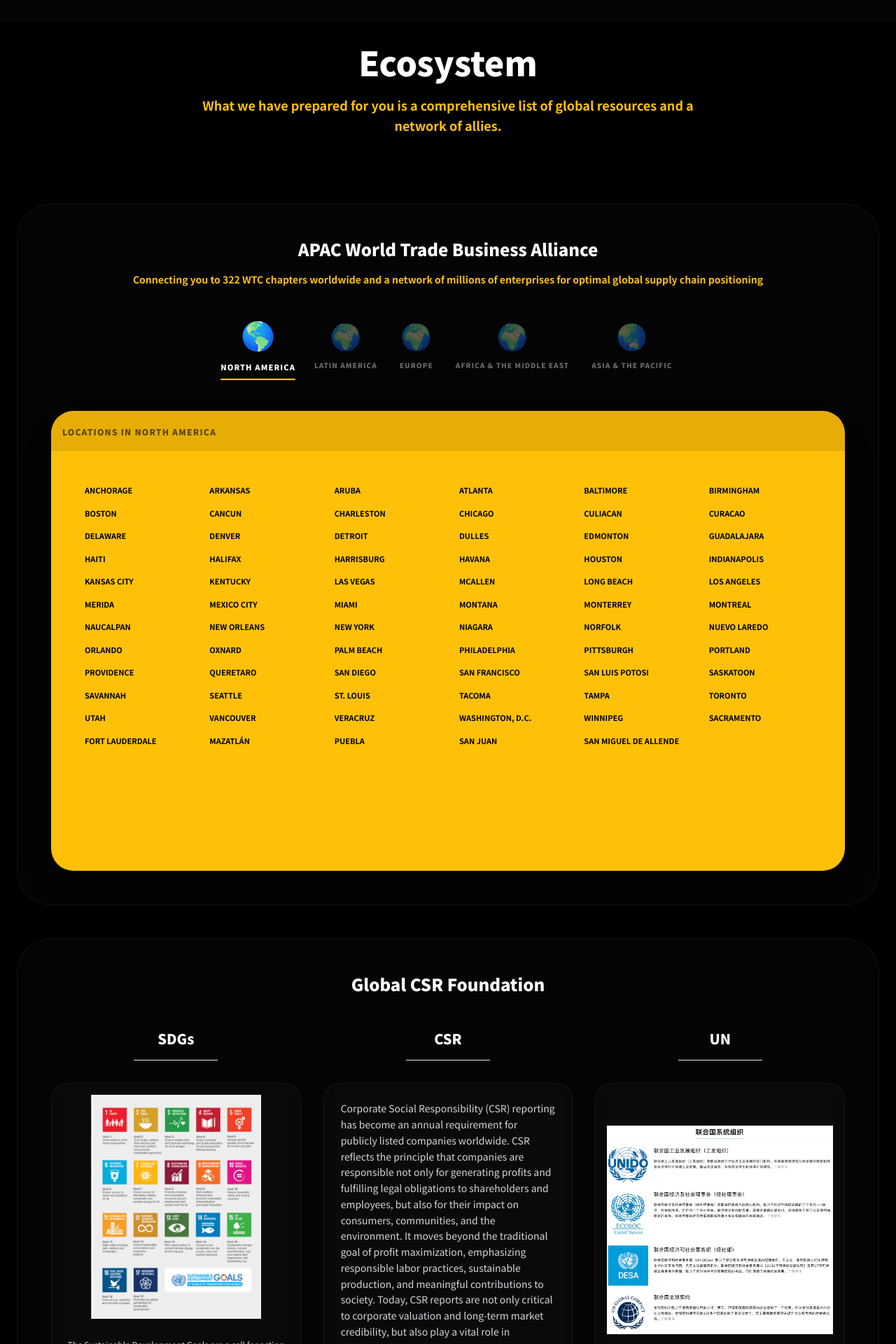
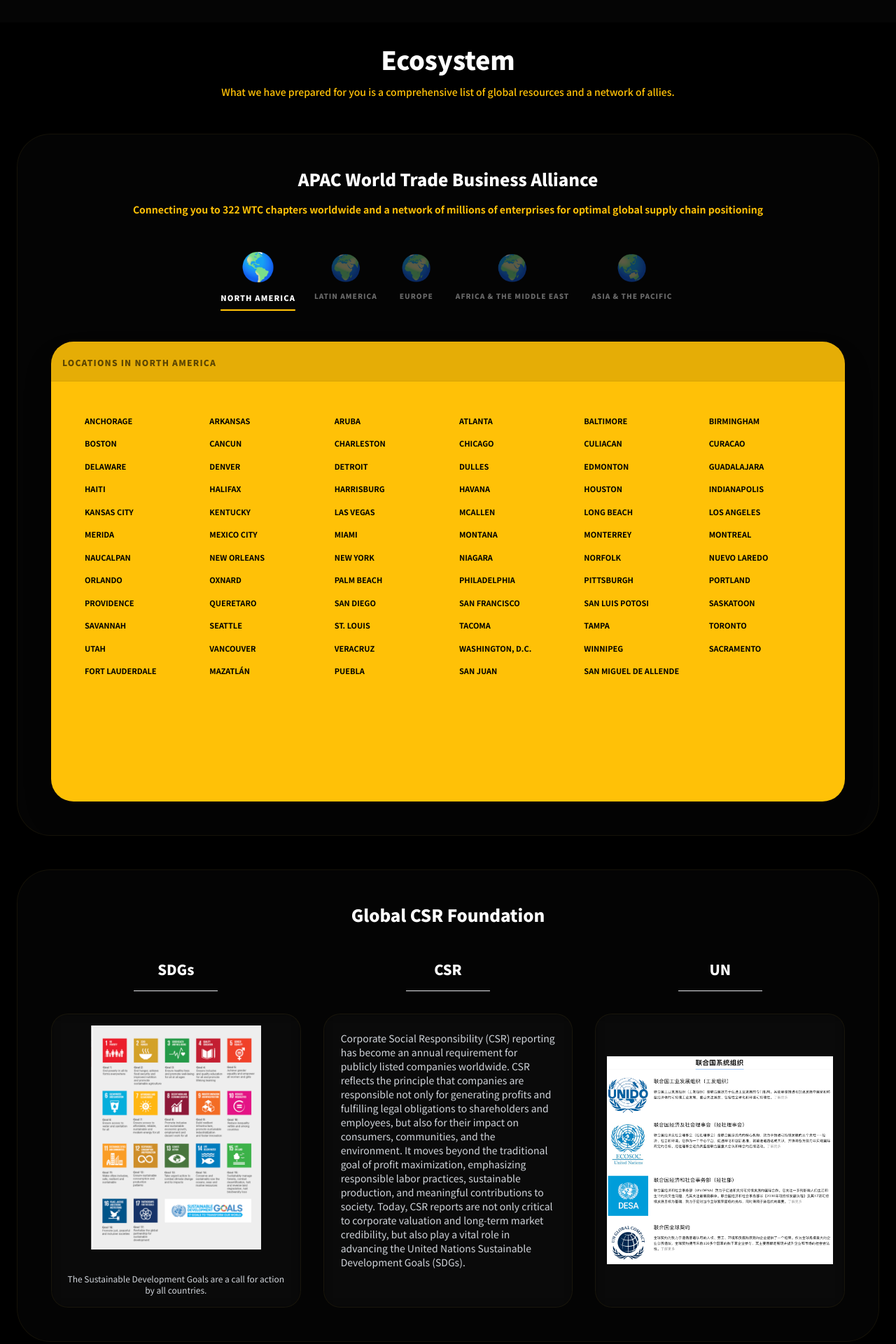
Before and after one commit to Harrison5668/Eventwebsite, a React (Vite) app: page / in a window 1280 px wide. Shown: the part 3480-5400 px from the top of the page at 70% size. Built offline with nearby package versions, Linux system fonts and the light colour scheme.

Commit message:
Refactor Ecosystem component for improved layout and styling
- Adjusted text sizes and margins for better readability and visual hierarchy.
- Updated card dimensions and spacing to enhance overall presentation.
- Simplified styles for a cleaner and more cohesive design.

```diff
--- a/components/Ecosystem.tsx
+++ b/components/Ecosystem.tsx
@@ -158,9 +158,9 @@
     <section id="ecosystem" className="py-8 px-6 bg-black">
       <div className="max-w-7xl mx-auto">
         {/* Core Title Section - Gold style for Chinese text */}
-        <div className="text-center mb-24">
-          <h2 className="text-4xl md:text-5xl font-black mb-6">{t.title}</h2>
-          <p className="text-gold font-bold text-lg max-w-3xl mx-auto leading-relaxed">
+        <div className="text-center mb-12">
+          <h2 className="text-4xl font-black mb-4">{t.title}</h2>
+          <p className="text-gold text-sm font-medium max-w-3xl mx-auto leading-relaxed">
             {t.copy}
           </p>
         </div>
@@ -229,20 +229,20 @@
               </div>
 
               {/* SDGs, CSR, UN Cards - Unified height */}
-              <div className="grid md:grid-cols-3 gap-8">
+              <div className="grid grid-cols-3 md:grid-cols-3 gap-3 md:gap-8">
             {/* SDGs Card */}
             <div className="flex flex-col">
-              <h4 className="text-center text-xl font-black mb-8 border-b border-gold/30 pb-4 inline-block mx-auto min-w-[120px]">SDGs</h4>
-              <div className="glass-card rounded-3xl overflow-hidden relative group flex flex-col h-[420px]">
-                <div className="p-4 flex-shrink-0">
+              <h4 className="text-center text-sm md:text-xl font-black mb-4 md:mb-8 border-b border-gold/30 pb-2 md:pb-4 inline-block mx-auto min-w-[60px] md:min-w-[120px]">SDGs</h4>
+              <div className="glass-card rounded-2xl md:rounded-3xl overflow-hidden relative group flex flex-col h-[280px] md:h-[420px]">
+                <div className="p-2 md:p-4 flex-shrink-0">
                   <img
                     src="/images/SDGS.png"
                     alt="SDGs"
-                    className="w-full h-auto max-h-[320px] object-contain mx-auto"
+                    className="w-full h-auto max-h-[200px] md:max-h-[320px] object-contain mx-auto"
                   />
                 </div>
-                <div className="px-4 pb-4 text-center mt-auto">
-                  <p className="text-gray-300 text-xs leading-relaxed">
+                <div className="px-2 md:px-4 pb-2 md:pb-4 text-center mt-auto">
+                  <p className="text-gray-300 text-[8px] md:text-xs leading-relaxed">
                     {t.sdgsContent}
                   </p>
                 </div>
@@ -251,9 +251,9 @@
 
             {/* CSR Card */}
             <div className="flex flex-col">
-              <h4 className="text-center text-xl font-black mb-8 border-b border-gold/30 pb-4 inline-block mx-auto min-w-[120px]">CSR</h4>
-              <div className="glass-card rounded-3xl overflow-hidden relative group flex flex-col h-[420px] p-6">
-                <p className={`text-gray-300 overflow-y-auto ${lang === 'zh' ? 'text-base leading-loose' : 'text-sm leading-relaxed'}`}>
+              <h4 className="text-center text-sm md:text-xl font-black mb-4 md:mb-8 border-b border-gold/30 pb-2 md:pb-4 inline-block mx-auto min-w-[60px] md:min-w-[120px]">CSR</h4>
+              <div className="glass-card rounded-2xl md:rounded-3xl overflow-hidden relative group flex flex-col h-[280px] md:h-[420px] p-3 md:p-6">
+                <p className={`text-gray-300 overflow-y-auto ${lang === 'zh' ? 'text-[10px] md:text-base leading-relaxed md:leading-loose' : 'text-[9px] md:text-sm leading-relaxed'}`}>
                   {t.csrContent}
                 </p>
               </div>
@@ -261,13 +261,13 @@
 
             {/* UN Card */}
             <div className="flex flex-col">
-              <h4 className="text-center text-xl font-black mb-8 border-b border-gold/30 pb-4 inline-block mx-auto min-w-[120px]">UN</h4>
-              <div className="glass-card rounded-3xl overflow-hidden relative group flex flex-col h-[420px]">
-                <div className="p-4 h-full flex items-center justify-center">
+              <h4 className="text-center text-sm md:text-xl font-black mb-4 md:mb-8 border-b border-gold/30 pb-2 md:pb-4 inline-block mx-auto min-w-[60px] md:min-w-[120px]">UN</h4>
+              <div className="glass-card rounded-2xl md:rounded-3xl overflow-hidden relative group flex flex-col h-[280px] md:h-[420px]">
+                <div className="p-2 md:p-4 h-full flex items-center justify-center">
                   <img
                     src="/images/UN1.png"
                     alt="UN"
-                    className="w-full h-auto max-h-[380px] object-contain"
+                    className="w-full h-auto max-h-[260px] md:max-h-[380px] object-contain"
                   />
                 </div>
               </div>
```
